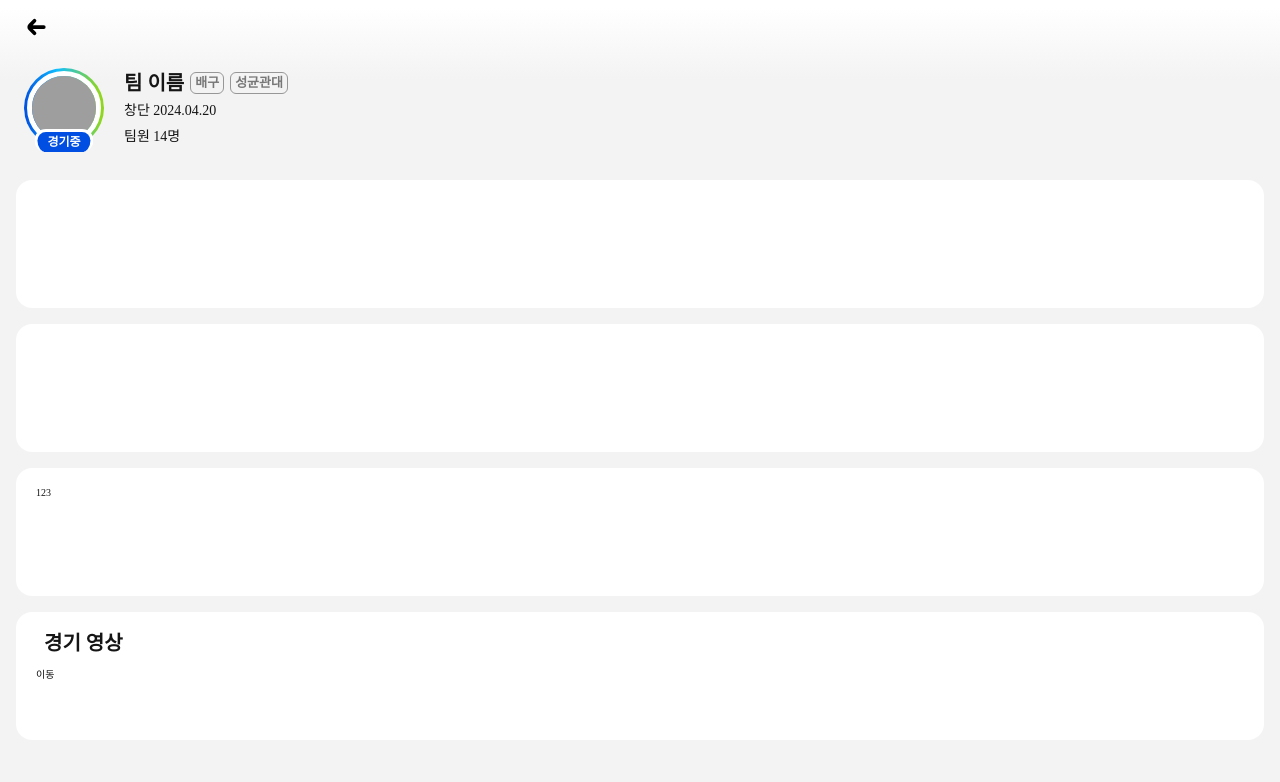
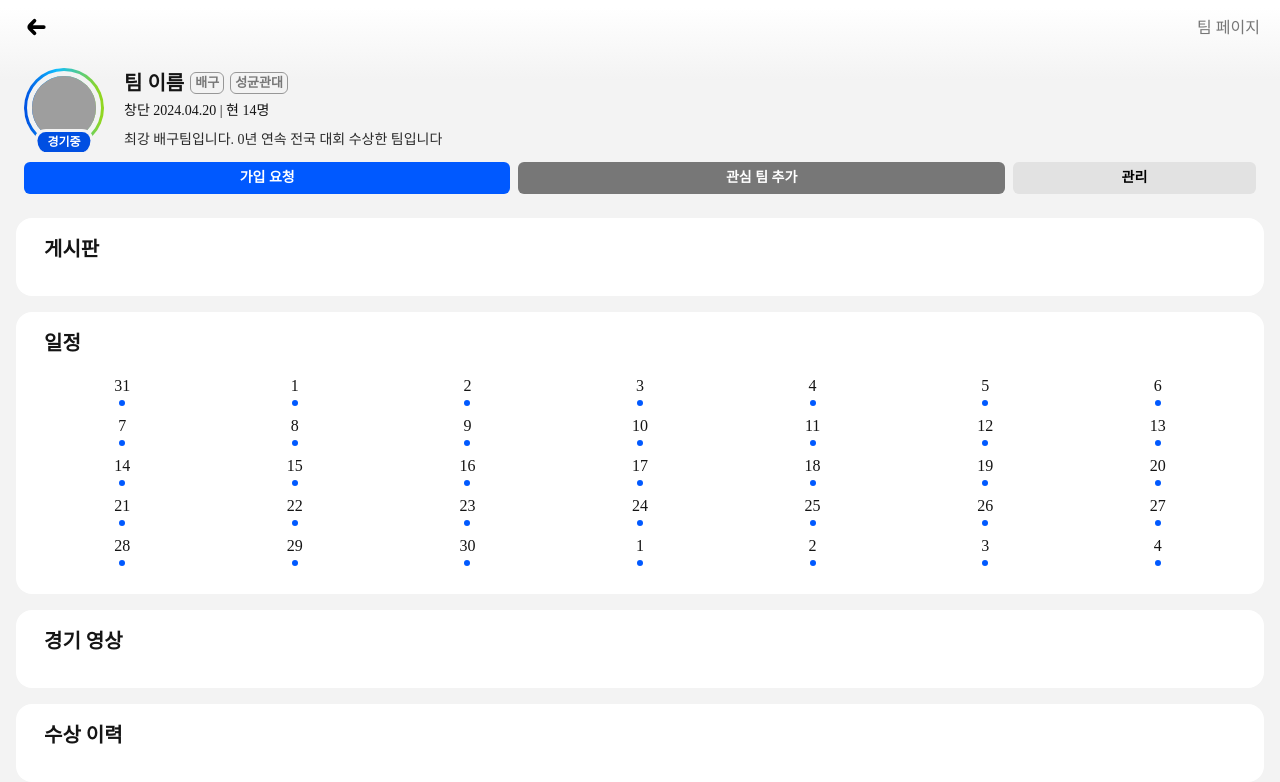
Before and after one commit to playmakersports/playmaker-fe, a Next.js app: page /team/1 in a window 1280 px wide. Shown: the top 782 px of the page. Built offline with nearby package versions, Linux system fonts and the light colour scheme; grey boxes are pictures that could not be loaded; a web font is replaced by a local one.

Commit message:
[Fix] 팀 화면 수정

```diff
--- a/src/components/common/Container.tsx
+++ b/src/components/common/Container.tsx
@@ -3,3 +3,10 @@ import styled from "@emotion/styled";
 export const BaseContainer = styled.section`
   padding: 12px 16px 20px;
 `;
+
+export const DividedContainer = styled.article`
+  margin-left: -16px;
+  margin-right: -16px;
+  padding: 16px 16px 20px;
+  border-top: 12px solid ${({ theme }) => theme.background};
+`;
--- a/src/pages/team/[teamId]/index.tsx
+++ b/src/pages/team/[teamId]/index.tsx
@@ -1,17 +1,20 @@
 import React from "react";
 import Link from "next/link";
+import dynamic from "next/dynamic";
 import styled from "@emotion/styled";
 import { keyframes } from "@emotion/react";
 import { useRouter } from "next/router";
 
 import { usePageTitle } from "@/hook/usePageTitle";
 import useBackgroundGray from "@/hook/useBackgroundGray";
-import { FONTS } from "@/styles/common";
+import { CARD_ACTIVE, FONTS } from "@/styles/common";
 import { BasicWhiteCard, BasicWhiteCardTitle } from "@/components/common/Card";
 import { BaseContainer } from "@/components/common/Container";
+import ScheduleSection from "@/components/Team/ScheduleSection";
+import Button from "@/components/common/Button";
 
 function TeamHome() {
-  // usePageTitle("팀 이름");
+  usePageTitle("팀 페이지");
   useBackgroundGray();
   const PLAYING = true;
   const router = useRouter();
@@ -20,6 +23,7 @@ function TeamHome() {
   return (
     <BaseContainer>
       <Top>
+        <TeamInfo>
           <ProfileImgContainer>
             {PLAYING && <Playing />}
             <ProfileImg playing={PLAYING}>
@@ -36,17 +40,35 @@ function TeamHome() {
               <span>배구</span>
               <span>성균관대</span>
             </h2>
-          <p>창단 2024.04.20</p>
-          <p>팀원 14명</p>
+            <p>창단 2024.04.20 | 현 14명</p>
+            <p className="team-introduce">최강 배구팀입니다. 0년 연속 전국 대회 수상한 팀입니다</p>
           </Right>
+        </TeamInfo>
+        <TeamButtons>
+          <Button type="button" mode="MAIN" flex={2} autoHeight onClick={() => console.log("click")}>
+            가입 요청
+          </Button>
+          <Button type="button" mode="OPTION1" flex={2} autoHeight onClick={() => console.log("click")}>
+            관심 팀 추가
+          </Button>
+          <Button type="button" mode="OPTION2" flex={1} autoHeight onClick={() => console.log("click")}>
+            관리
+          </Button>
+        </TeamButtons>
       </Top>
       <Cards>
-        <Card></Card>
-        <Card></Card>
-        <Card>123</Card>
         <Card>
+          <BasicWhiteCardTitle>게시판</BasicWhiteCardTitle>
+        </Card>
+        <Card onClick={() => router.push(`/team/${teamId}/schedule`)}>
+          <BasicWhiteCardTitle>일정</BasicWhiteCardTitle>
+          <ScheduleSection />
+        </Card>
+        <Card onClick={() => router.push(`/team/${teamId}/video/1`)}>
           <BasicWhiteCardTitle>경기 영상</BasicWhiteCardTitle>
-          <Link href={`/team/${teamId}/video/1`}>이동</Link>
+        </Card>
+        <Card>
+          <BasicWhiteCardTitle>수상 이력</BasicWhiteCardTitle>
         </Card>
       </Cards>
     </BaseContainer>
@@ -58,12 +80,23 @@ const rotateCircle = keyframes`
     to { transform: rotate(360deg) }
 `;
 const Top = styled.section`
+  padding: 0 8px;
+  margin-bottom: 24px;
+`;
+const TeamInfo = styled.article`
   display: flex;
-  padding: 0 8px;
-  margin-bottom: 32px;
   gap: 20px;
   h2 {
     ${FONTS.HEAD1}
+  }
+`;
+const TeamButtons = styled.article`
+  display: flex;
+  margin-top: 12px;
+  gap: 8px;
+  justify-content: space-between;
+  button {
+    font-size: 1.4rem;
   }
 `;
 
@@ -84,7 +117,7 @@ const ProfileImg = styled.div<{ playing: boolean }>`
 
   .image {
     margin: ${({ playing }) => (playing ? "3px" : "0")};
-    border: 5px solid ${({ theme }) => theme.card};
+    border: 5px solid ${({ theme }) => theme.background};
     border: ${({ playing }) => (playing ? "" : "none")};
     width: calc(100% - 6px);
     height: calc(100% - 6px);
@@ -113,9 +146,9 @@ const Playing = styled.p`
   left: 50%;
   transform: translateX(-50%);
   background-color: ${({ theme }) => theme.main2};
-  border-top: 3px solid ${({ theme }) => theme.card};
-  border-left: 3px solid ${({ theme }) => theme.card};
-  border-right: 3px solid ${({ theme }) => theme.card};
+  border-top: 3px solid ${({ theme }) => theme.background};
+  border-left: 3px solid ${({ theme }) => theme.background};
+  border-right: 3px solid ${({ theme }) => theme.background};
   color: #fff;
   font-weight: 600;
   font-size: 1.2rem;
@@ -146,6 +179,12 @@ const Right = styled.div`
   p {
     ${FONTS.MD2};
   }
+  .team-introduce {
+    margin-top: 2px;
+    line-height: 2rem;
+    font-weight: 400;
+    opacity: 0.9;
+  }
 `;
 const Cards = styled.section`
   display: flex;
@@ -153,8 +192,10 @@ const Cards = styled.section`
   gap: 16px;
 `;
 
-const Card = styled(BasicWhiteCard)`
-  height: 128px;
+const Card = styled(BasicWhiteCard.withComponent("button"))`
+  position: relative;
+  text-align: left;
+  ${CARD_ACTIVE};
 `;
 
 export default TeamHome;
```
Lines whose indentation alone changed are shown as unchanged.
